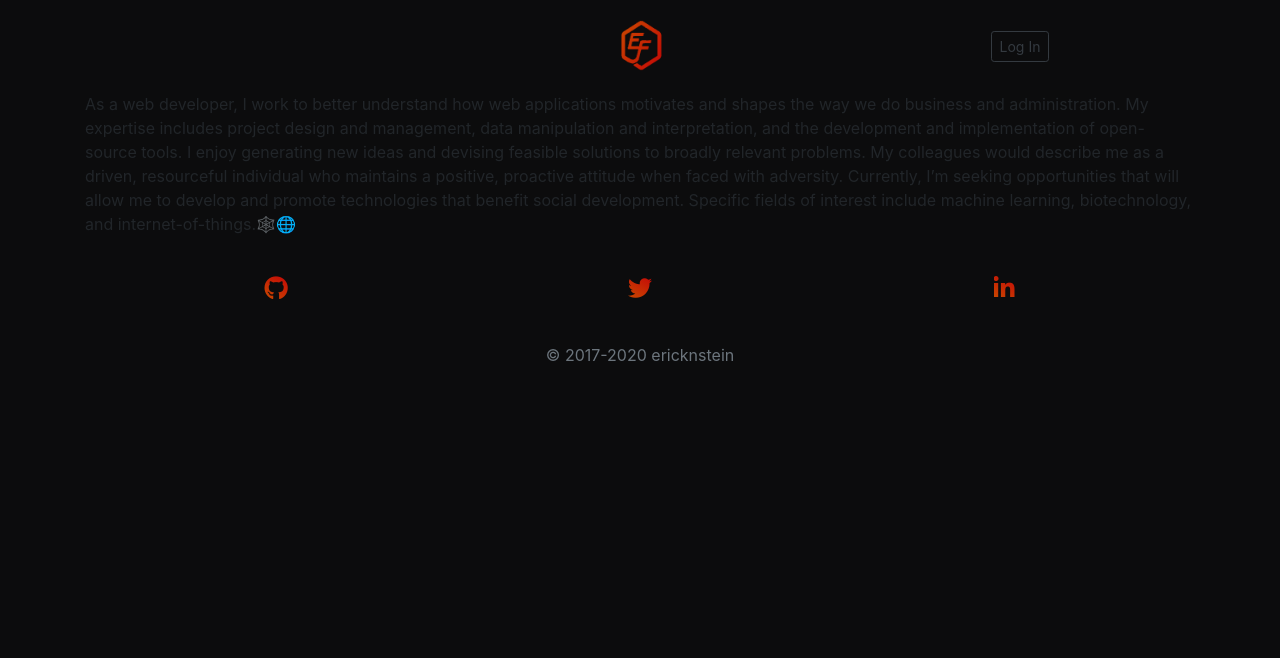
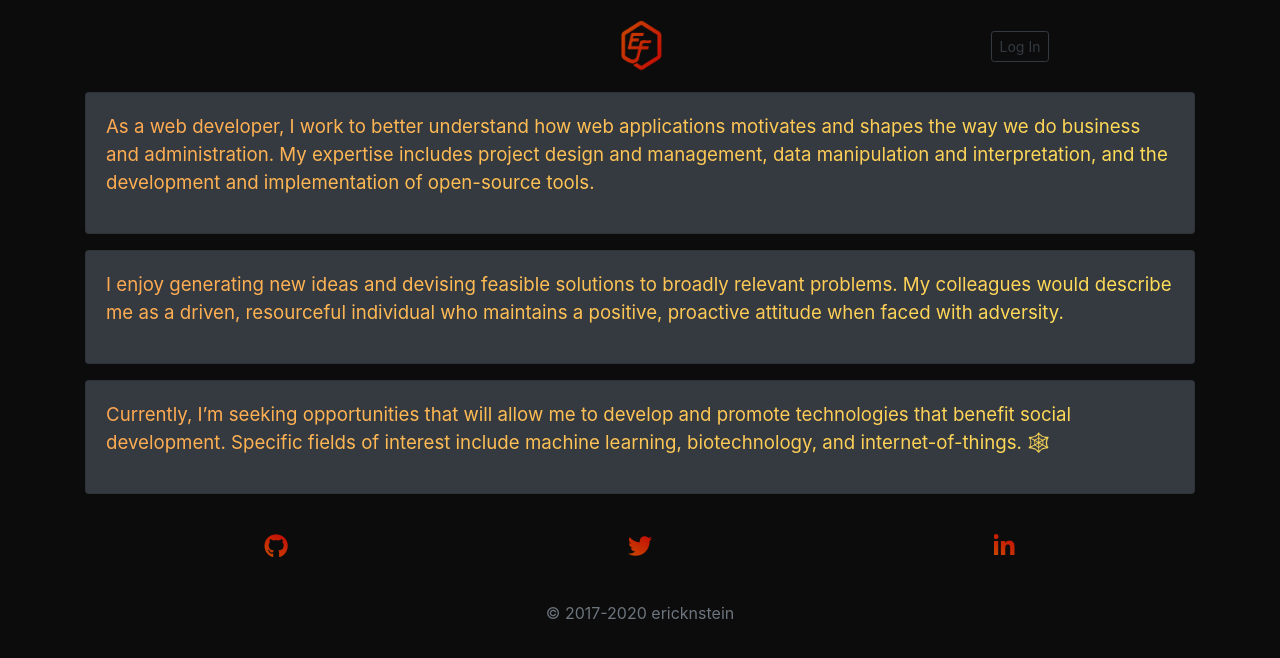
Before and after one commit to TheArchitect71/Cotton-Mouth, an Angular app: page /about in a window 1280 px wide. Shown: the top 658 px of the page. Built offline with nearby package versions, Linux system fonts and the light colour scheme.

Commit message:
added style to about component

```diff
--- a/src/app/about/about.component.css
+++ b/src/app/about/about.component.css
@@ -0,0 +1,9 @@
+p {
+  background: -webkit-linear-gradient(120deg, #ffe259, #ffa751);
+  -webkit-background-clip: text;
+  -webkit-text-fill-color: transparent;
+  font-size: 14pt;
+}
+.container {
+  width: auto;
+}
--- a/src/app/about/about.component.html
+++ b/src/app/about/about.component.html
@@ -1,3 +1,27 @@
 <div class="container">
-  <p>As a web developer, I work to better understand how web applications motivates and shapes the way we do business and administration. My expertise includes project design and management, data manipulation and interpretation, and the development and implementation of open-source tools. I enjoy generating new ideas and devising feasible solutions to broadly relevant problems. My colleagues would describe me as a driven, resourceful individual who maintains a positive, proactive attitude when faced with adversity. Currently, I’m seeking opportunities that will allow me to develop and promote technologies that benefit social development. Specific fields of interest include machine learning, biotechnology, and internet-of-things.🕸🌐</p>
+  <div class="card bg-dark mb-3">
+    <div class="card-body">
+      <p class="text-color">As a web developer, I work to better understand how web applications motivates and shapes
+        the way we do business and administration. My expertise includes project design and management, data
+        manipulation and interpretation, and the development and implementation of open-source tools.
+      </p>
+    </div>
+  </div>
+  <div class="card bg-dark mb-3">
+    <div class="card-body">
+      <p class="text-color">
+        I enjoy generating
+        new ideas and devising feasible solutions to broadly relevant problems. My colleagues would describe me as a
+        driven, resourceful individual who maintains a positive, proactive attitude when faced with adversity.
+      </p>
+    </div>
+  </div>
+  <div class="card bg-dark mb-3">
+    <div class="card-body">
+      <p class="text-color">
+        Currently, I’m seeking opportunities that will allow me to develop and promote technologies that benefit social
+        development. Specific fields of interest include machine learning, biotechnology, and internet-of-things. 🕸
+      </p>
+    </div>
+  </div>
 </div>
```
